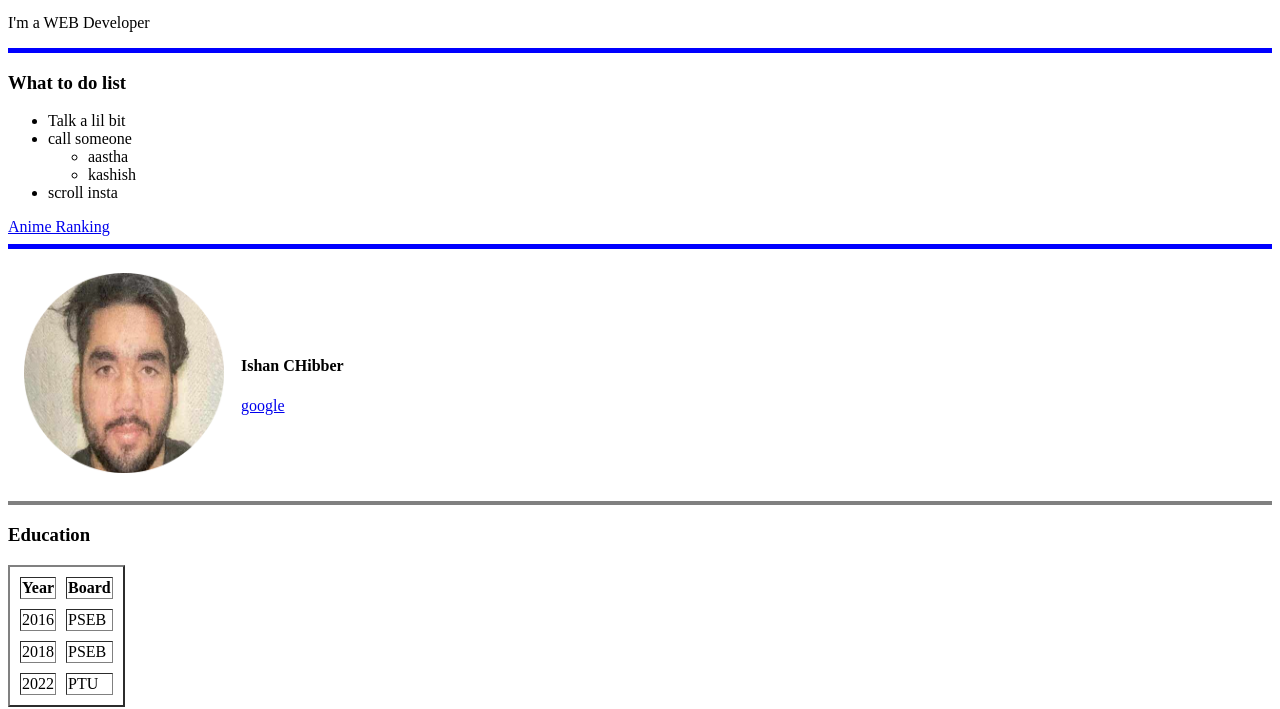
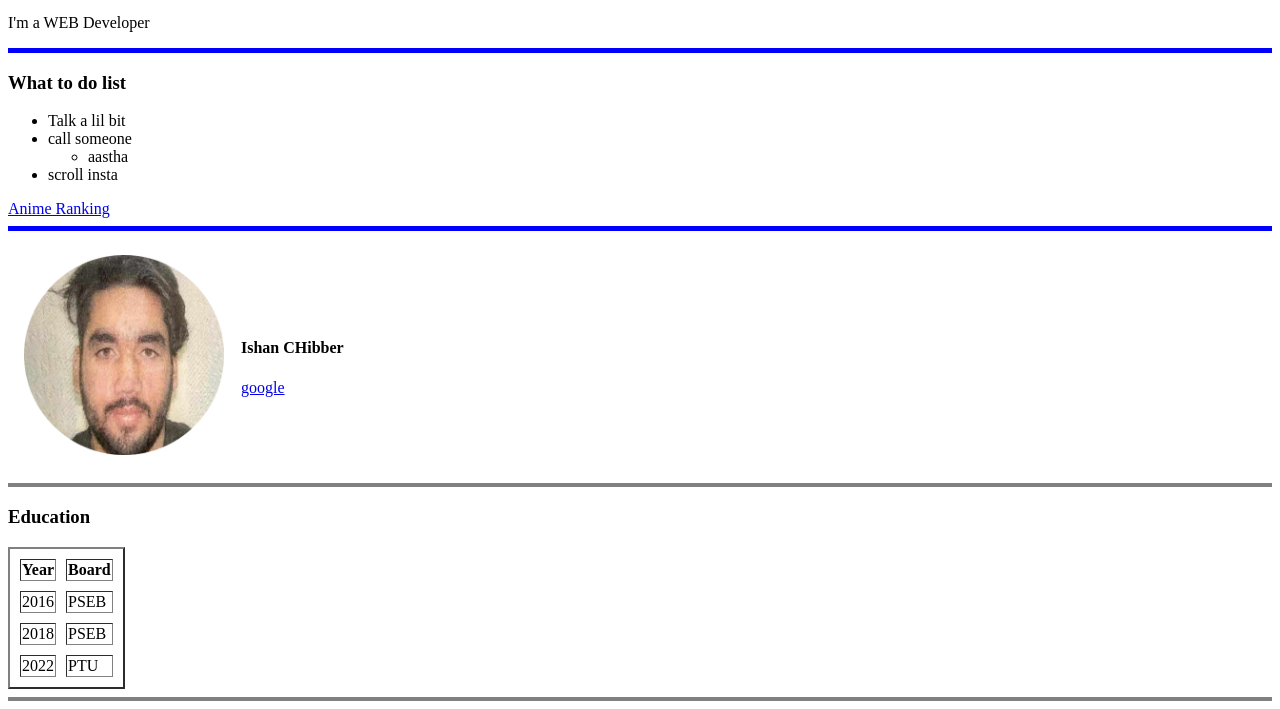
Before and after one commit to mehmiyash/cv, a plain HTML site: page index.html in a window 1280 px wide. Shown: the part 100-809 px from the top of the page. Drawn offline with Linux system fonts and the light colour scheme.

Commit message:
changed lil bit

```diff
--- a/index.html
+++ b/index.html
@@ -18,7 +18,7 @@
         <li>Talk a lil bit</li>
         <li>call someone<ul>
             <li>aastha</li>
-            <li>kashish</li>
+
         </ul></li>
         <li>scroll insta</li>
       </ul>
```
